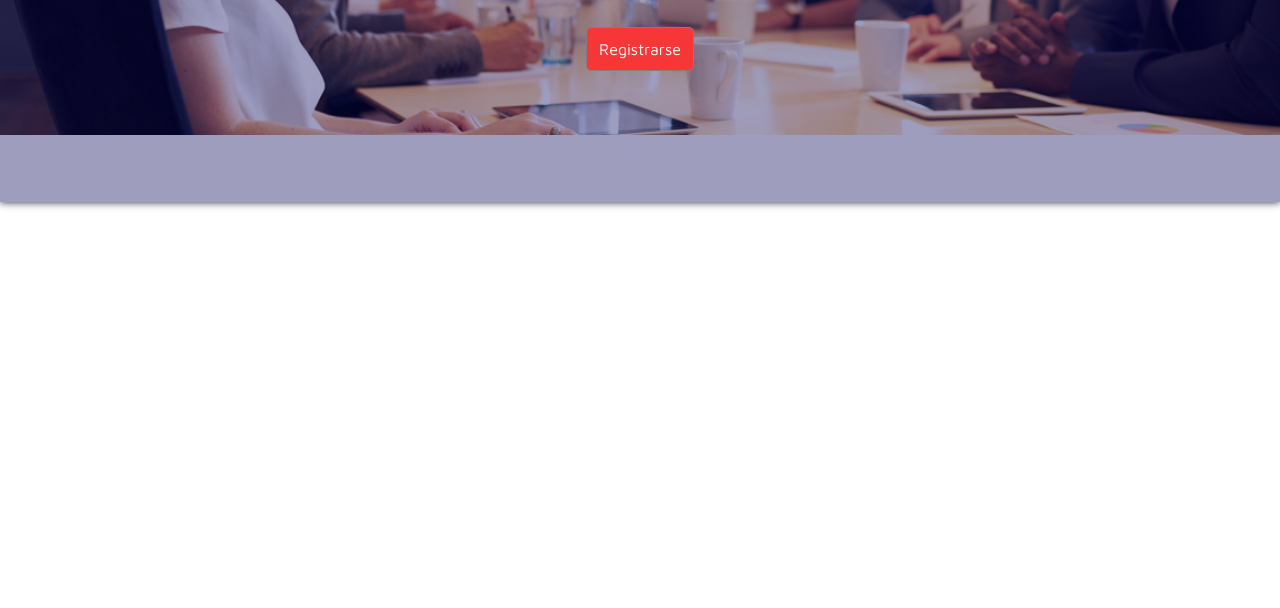
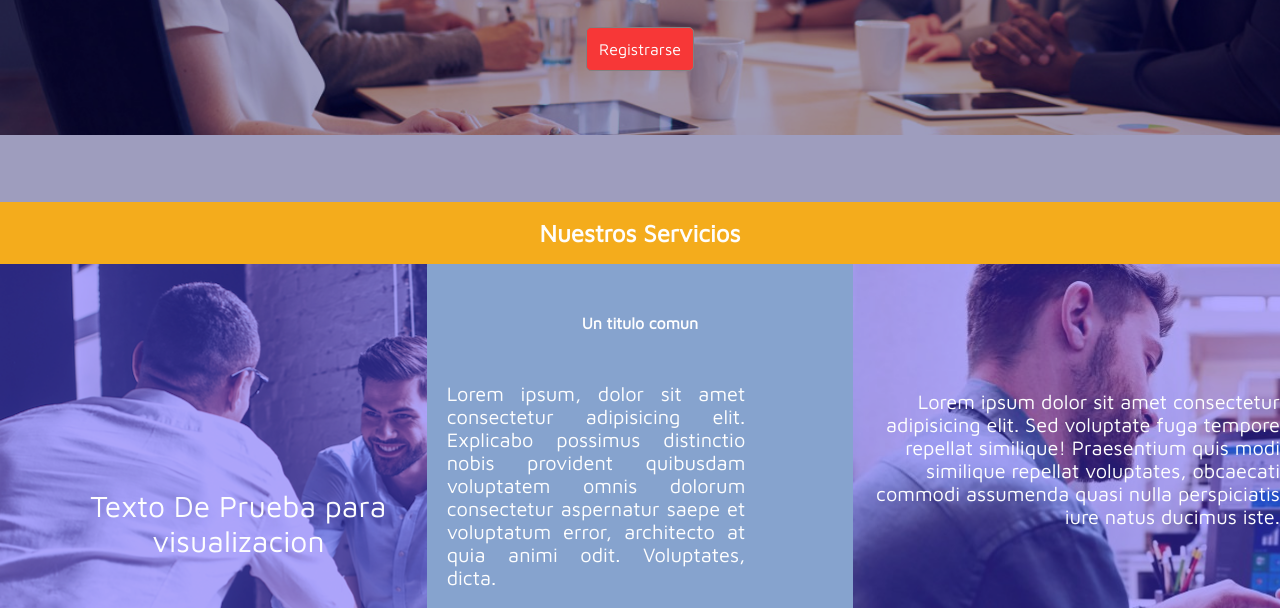
Before and after one commit to alejandromex/Mockup-Dropdown, a plain HTML site: page index.html in a window 1280 px wide. Shown: the part 361-969 px from the top of the page. Before the commit the page ends 800 px from the top, so only its background shows below. Drawn offline with Linux system fonts and the light colour scheme.

Commit message:
Mockup finish

```diff
--- a/assets/css/dropdown.css
+++ b/assets/css/dropdown.css
@@ -1,6 +1,9 @@
 
 .dropdown {
     display: inline-block;
+    transition: 300ms ease all;
+
+
   }
 
   .dropdown-content {
--- a/assets/css/style.css
+++ b/assets/css/style.css
@@ -138,12 +138,49 @@ html{
 
 .service{
     height: 343.5px;
-    background-color: rgba(126, 111, 255, 0.295);
-    bottom: 0px;
+    background-color: rgba(79, 59, 255, 0.432);
 }
 
 .service2{
     height: 343.5px;
     background-color: #527bb9b2;
+}
+
+.s1 .service{
+    position: relative;
+}
+
+.s1 .service p{
+    position: absolute;
+    bottom: 50px;
+    left: 50px;
+    font-size: 30px;
 
 }
+
+.service2{
+    text-align: center;
+}
+
+.service2 h4{
+    padding-top: 50px;
+}
+
+.service2 p {
+    margin-top: 50px;
+    text-align: justify;
+    max-width: 70%;
+    padding-left:20px;
+    font-size: 20px;
+}
+
+.s3 .service{
+    position: relative;
+}
+
+.s3 .service p{
+    position: absolute;
+    bottom: 80px;
+    text-align: end;
+    font-size: 20px;
+}
--- a/index.html
+++ b/index.html
@@ -193,22 +193,31 @@
         </div>
     </div>
 
-    <!-- <div class="services" id="div2">
+    <div class="services" id="div2">
         <h2>Nuestros Servicios</h2>
         <div class="list-services">
             <div class="s1">
                 <div class="service">
-                    Texto De Prueba para visualizacion
+                    <p>
+                        Texto De Prueba para visualizacion
+                    </p>
                 </div>
             </div>
             <div class="s2">
-                <div class="service2"></div>
+                <div class="service2">
+                    <h4>Un titulo comun</h4>
+                    <p>Lorem ipsum, dolor sit amet consectetur adipisicing elit. Explicabo possimus distinctio nobis provident quibusdam voluptatem omnis dolorum consectetur aspernatur saepe et voluptatum error, architecto at quia animi odit. Voluptates, dicta.</p>
+                </div>
             </div>
             <div class="s3">
-                <div class="service"></div>
+                <div class="service">
+                    <p>
+                        Lorem ipsum dolor sit amet consectetur adipisicing elit. Sed voluptate fuga tempore repellat similique! Praesentium quis modi similique repellat voluptates, obcaecati commodi assumenda quasi nulla perspiciatis iure natus ducimus iste.
+                    </p>
+                </div>
             </div>
         </div>
-    </div> -->
+    </div>
 
 </body>
 </html>
```
